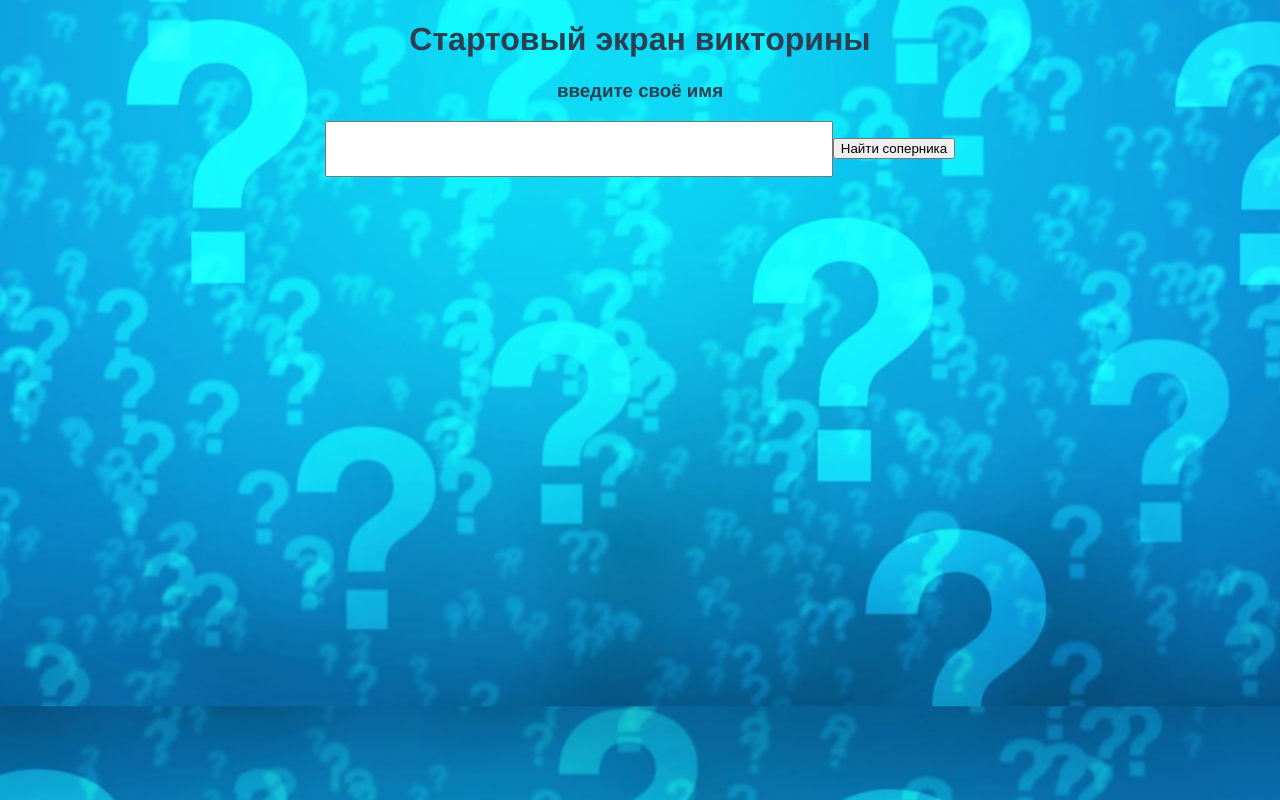
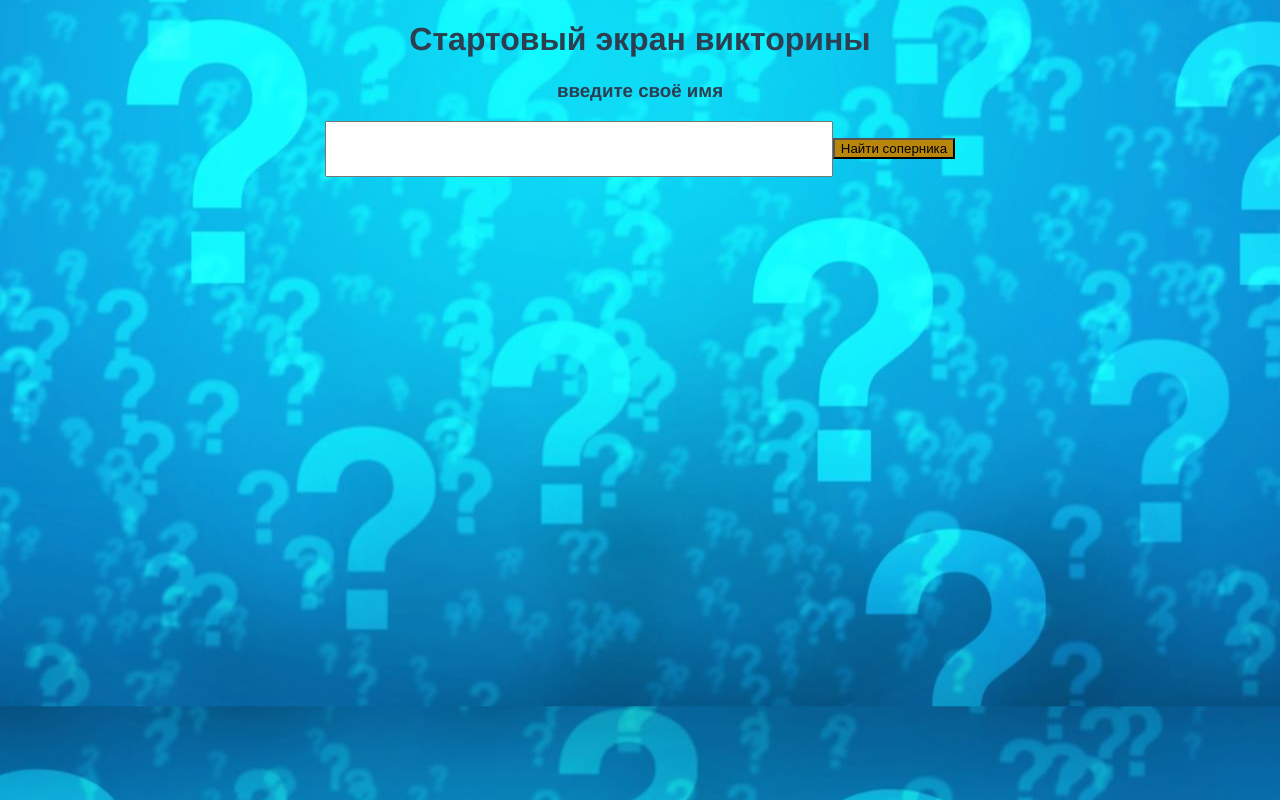
Before and after one commit to petrznam/quiz, a Vue app: page / in a window 1280 px wide. Built offline with nearby package versions, Linux system fonts and the light colour scheme.

Commit message:
раскрасил кнопку

```diff
--- a/src/views/StartView.vue
+++ b/src/views/StartView.vue
@@ -2,12 +2,12 @@
     <h1>Стартовый экран викторины</h1>
     <h3>введите своё имя</h3>
     <input class="name-input" type="text" v-model="name">
-    <button>Найти соперника</button>
+    <button class="button">Найти соперника</button>
 </template>
 <script>
 export default{
       created(){
-          document.getElementsByTagName('html')[0].style.background = `url(${require('../assets/68e53a77-c2f3-5f2a-a376-d2ac0d61e91b.jpg')}) center`
+          document.getElementsByTagName('html')[0].style.background = `url(${require('../assets/68e53a77-c2f3-5f2a-a376-d2ac0d61e91b.jpg')})center`
       },
  data(){
     return{
@@ -24,3 +24,8 @@ export default{
     font-family: "Rubik", sans-serif;
 }
 </style>
+<style scoped>
+.button{
+    background-color: darkgoldenrod;
+}
+</style>
```
